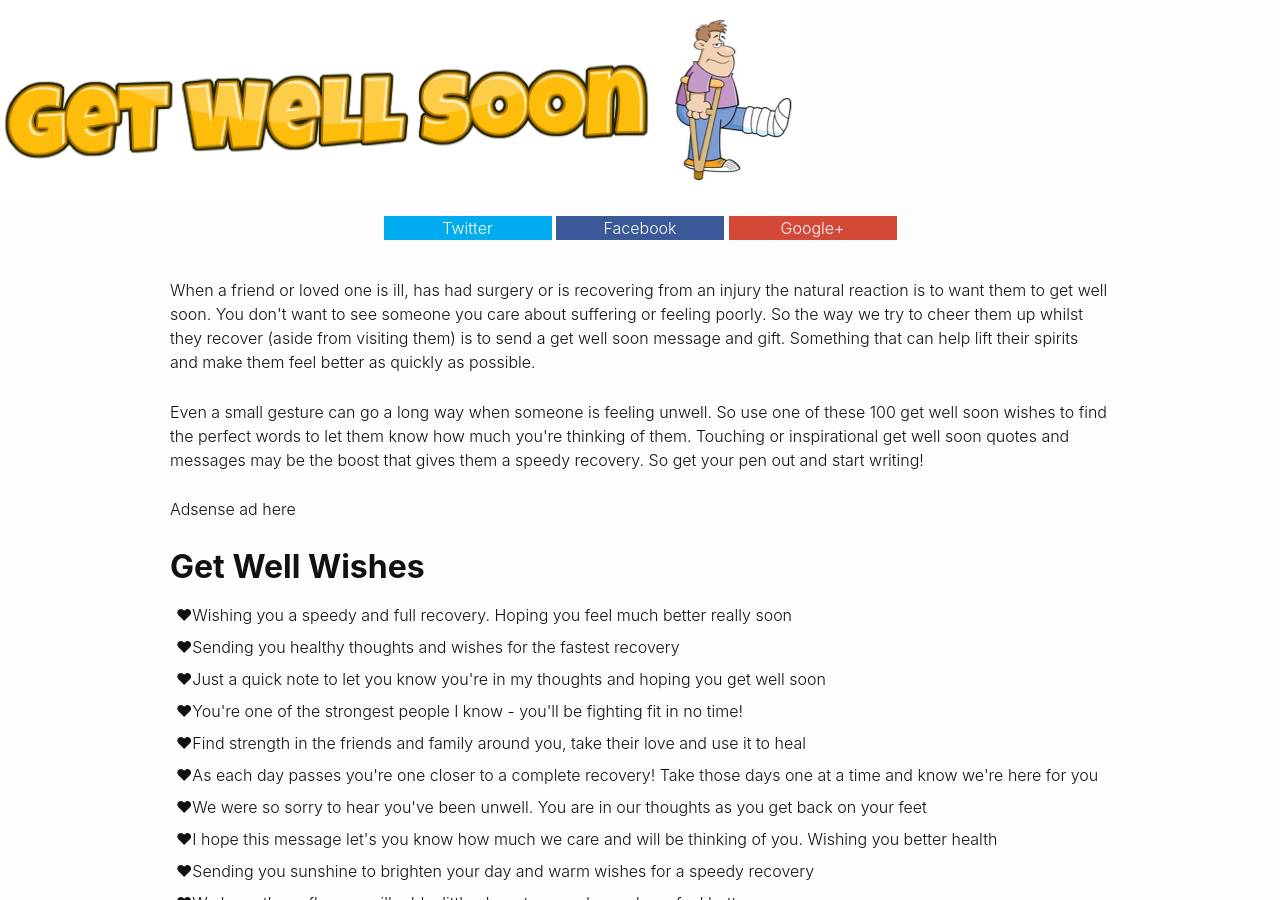
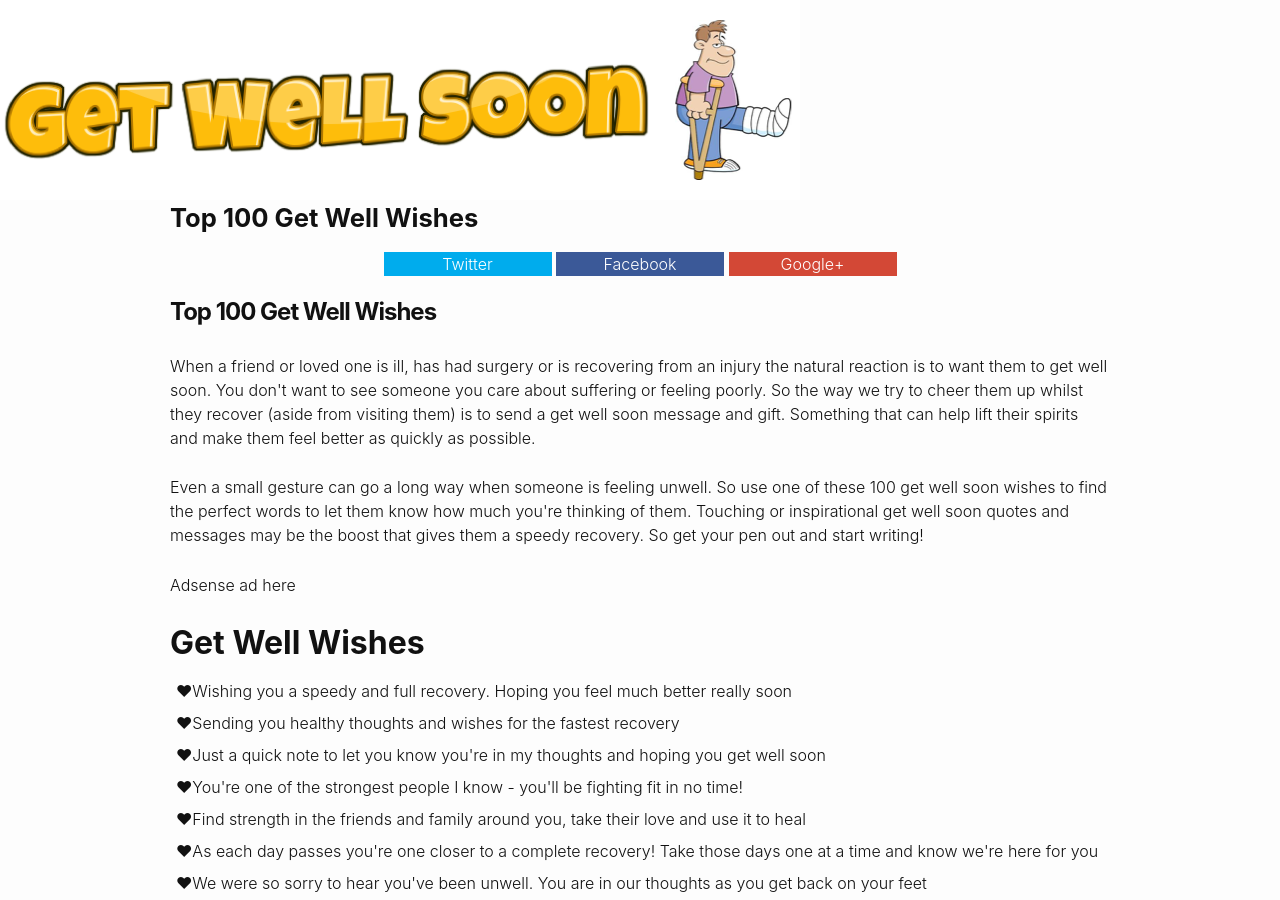
Before and after one commit to andyml123/andyml123.github.io, a Jekyll site: the page built from get-well-wishes.md, in a window 1280 px wide and 900 px high. Built offline with Jekyll 4.4.1, drawn with Linux system fonts in a browser that asks for light colours; our own code applies the rules of GitHub Pages for plain Markdown files.

Commit message:
Update get-well-wishes.md

```diff
--- a/get-well-wishes.md
+++ b/get-well-wishes.md
@@ -1,3 +1,9 @@
+---
+layout: page
+title: Top 100 Get Well Wishes
+permalink: /get-well-wishes/
+---
+
 <p>
 When a friend or loved one is ill, has had surgery or is recovering from an injury the natural reaction is to want them to get well soon. You don't want to see someone you care about suffering or feeling poorly. So the way we try to cheer them up whilst they recover (aside from visiting them) is to send a get well soon message and gift. Something that can help lift their spirits and make them feel better as quickly as possible.
   </p>
```
